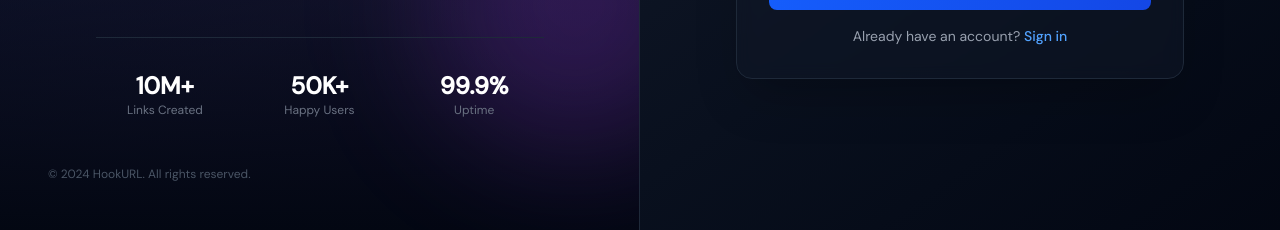
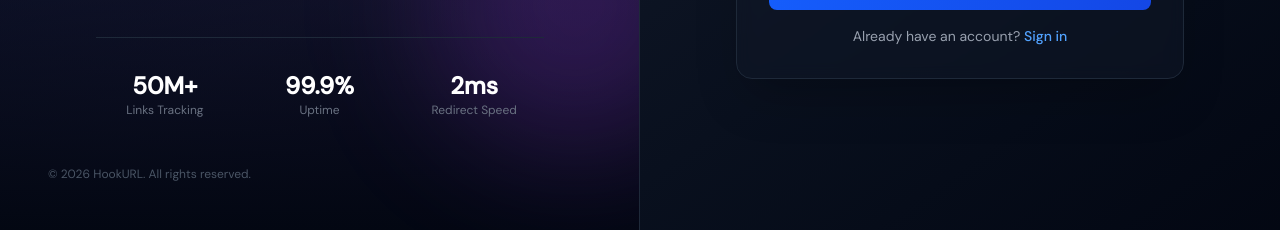
Before and after one commit to TehamiKamdar/hook-url, a React (Vite) app: page /register in a window 1280 px wide. Shown: the part 690-920 px from the top of the page. Built offline with nearby package versions, Linux system fonts and the light colour scheme.

Commit message:
minor changes

```diff
--- a/src/layout/AuthLayout.jsx
+++ b/src/layout/AuthLayout.jsx
@@ -98,16 +98,16 @@ const AuthLayout = ({ children, title, subtitle }) => {
                 <div className="mt-12 pt-8 border-t border-gray-800">
                   <div className="grid grid-cols-3 gap-4">
                     <div className="text-center">
-                      <div className="text-2xl font-bold text-white">10M+</div>
-                      <div className="text-xs text-gray-500">Links Created</div>
-                    </div>
-                    <div className="text-center">
-                      <div className="text-2xl font-bold text-white">50K+</div>
-                      <div className="text-xs text-gray-500">Happy Users</div>
+                      <div className="text-2xl font-bold text-white">50M+</div>
+                      <div className="text-xs text-gray-500">Links Tracking</div>
                     </div>
                     <div className="text-center">
                       <div className="text-2xl font-bold text-white">99.9%</div>
                       <div className="text-xs text-gray-500">Uptime</div>
+                    </div>
+                    <div className="text-center">
+                      <div className="text-2xl font-bold text-white">2ms</div>
+                      <div className="text-xs text-gray-500">Redirect Speed</div>
                     </div>
                   </div>
                 </div>
@@ -116,7 +116,7 @@ const AuthLayout = ({ children, title, subtitle }) => {
 
             {/* Footer Text */}
             <div className="text-xs text-gray-600">
-              © 2024 HookURL. All rights reserved.
+              © 2026 HookURL. All rights reserved.
             </div>
           </div>
         </div>
```
